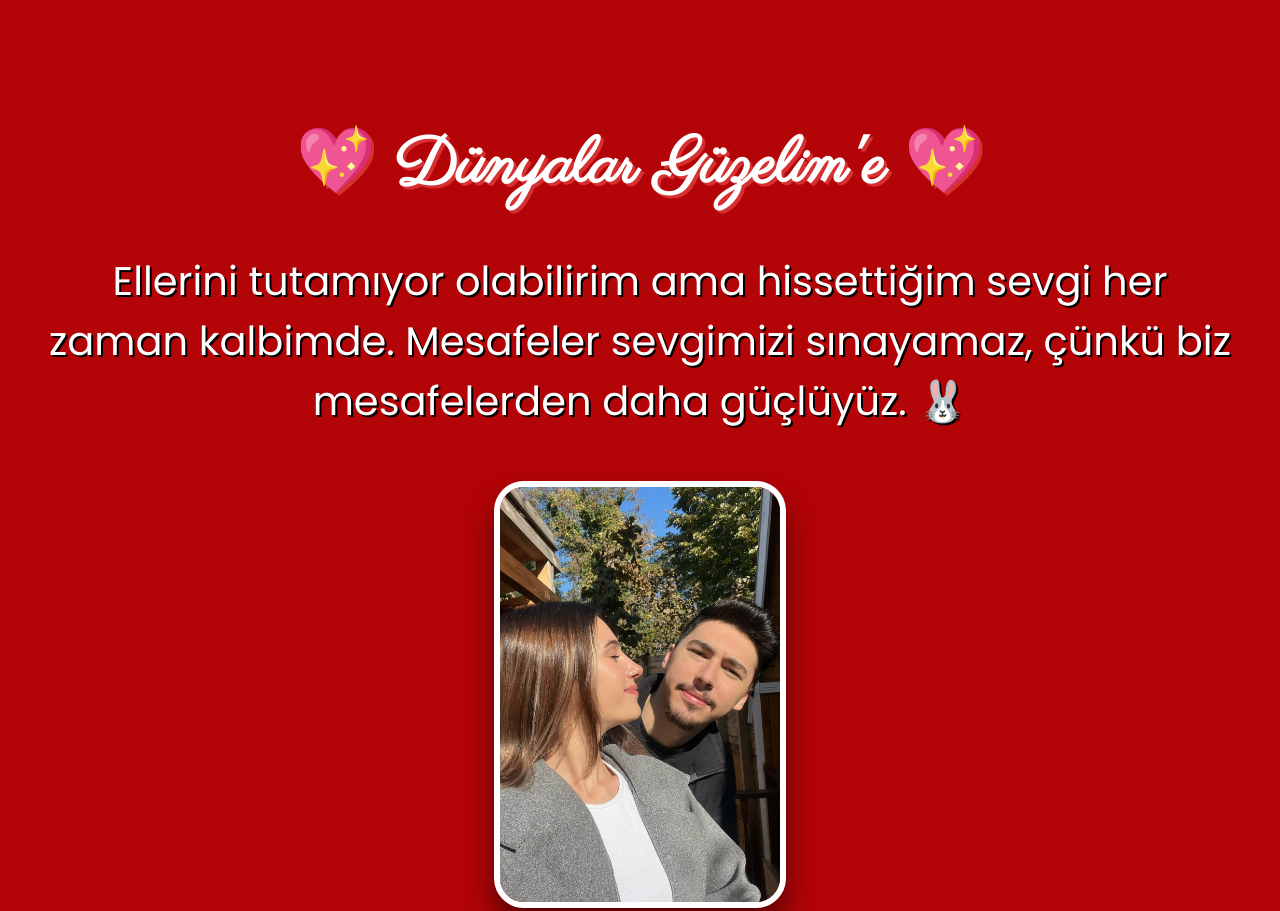
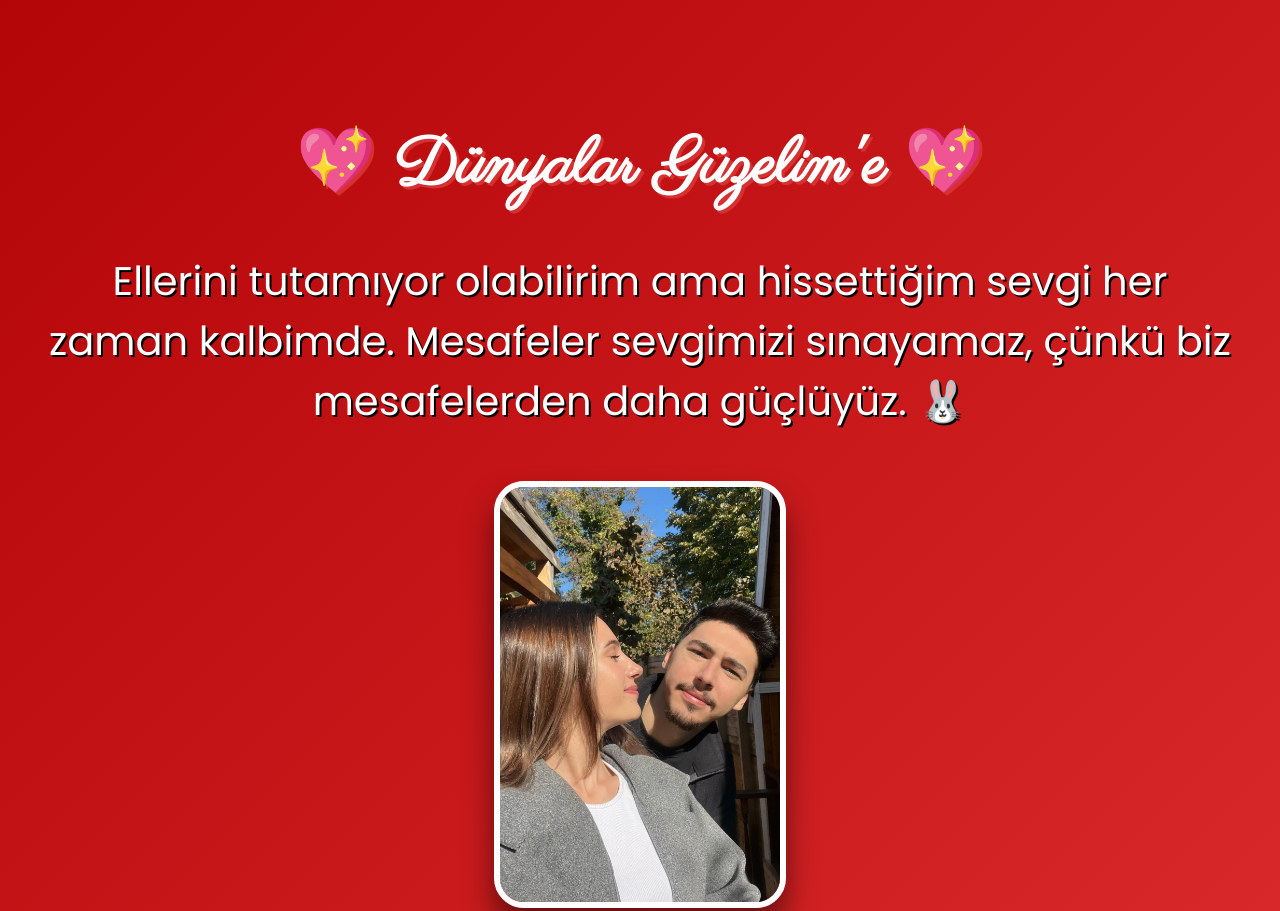
Before and after one commit to oguzhangol/sevgililergunu, a plain HTML site: page index.html in a window 1280 px wide. Shown: the top 911 px of the page. Drawn offline with Linux system fonts and the light colour scheme.

Commit message:
Update index.html

```diff
--- a/index.html
+++ b/index.html
@@ -9,7 +9,7 @@
         body {
             margin: 0;
             padding: 0;
-            background-color: #b30407;
+            background: linear-gradient(135deg, #b30407, #ff4d4d);
             color: #fff;
             font-family: 'Poppins', sans-serif;
             min-height: 100vh;
```
